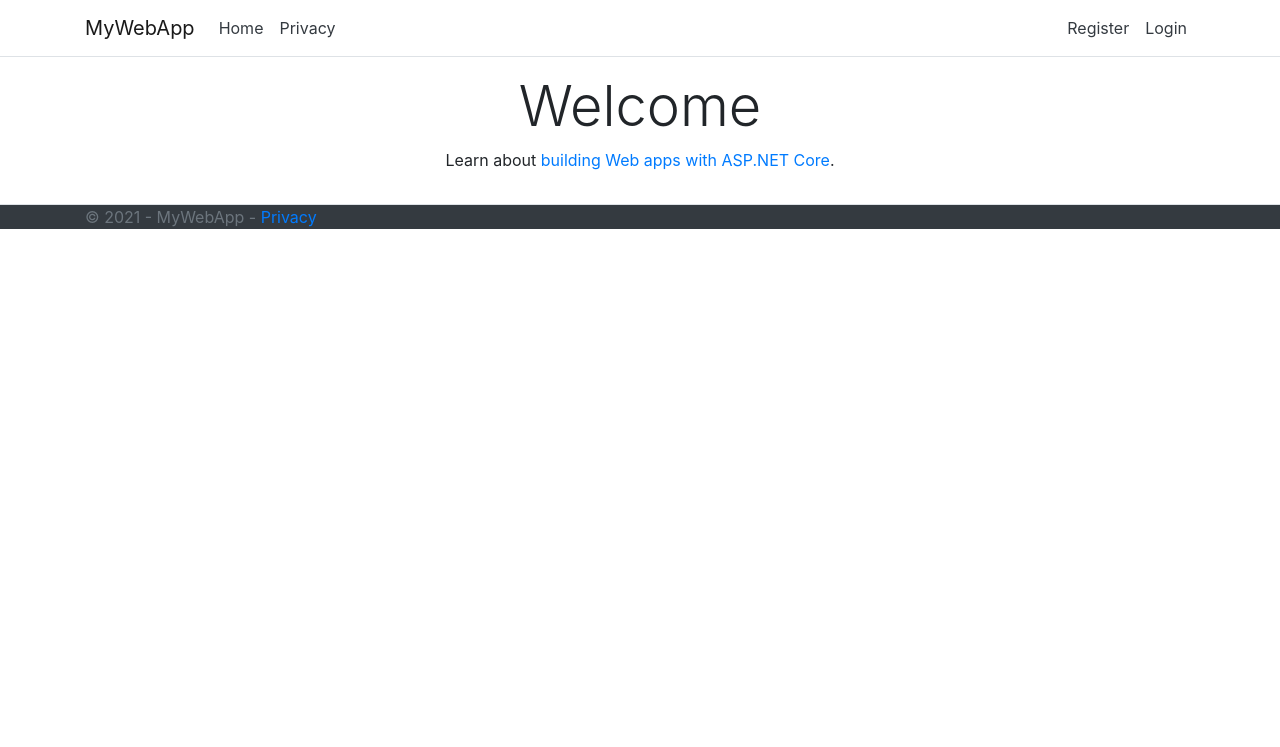
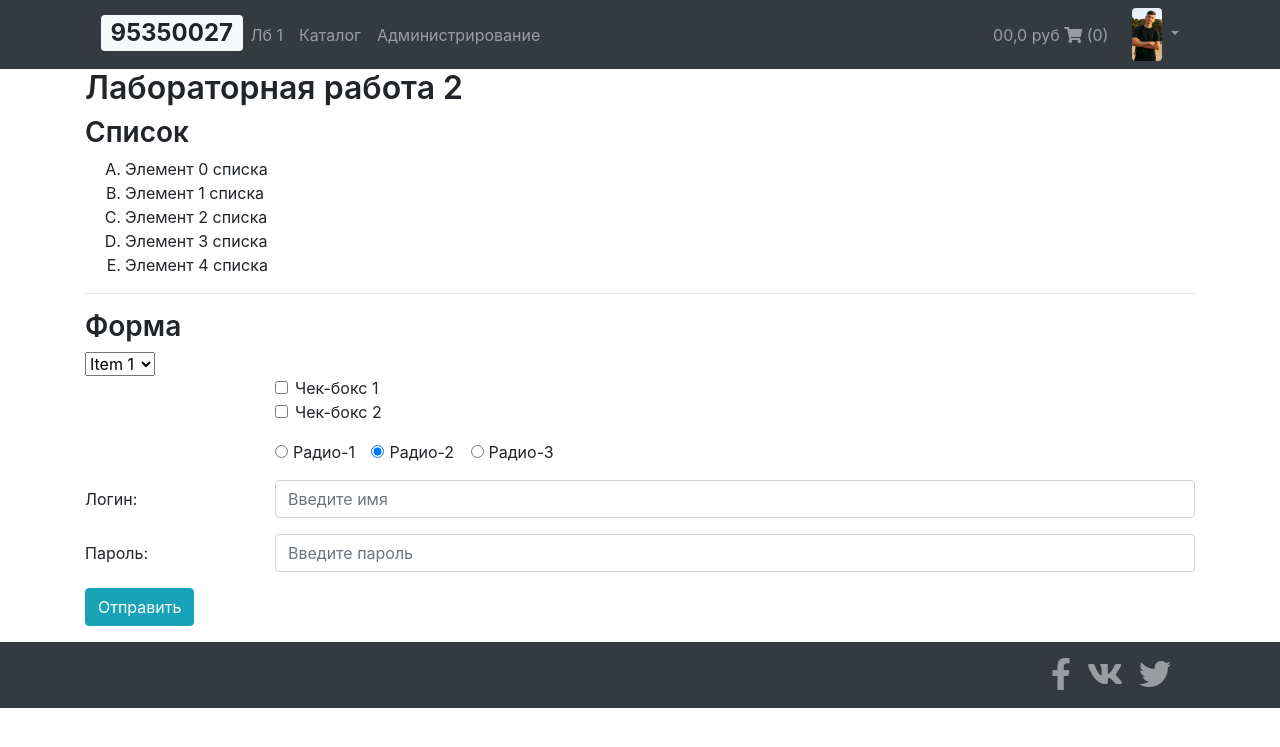
Before and after one commit to AVPa1ly/SCoI, an ASP.NET Core app: page / in a window 1280 px wide. Shown: the top 747 px of the page. Run offline with ASP.NET Core 8, Linux system fonts and the light colour scheme; some libraries are stand-ins or nearby versions; some web fonts are replaced.

Commit message:
Complete Lab2 tasks

```diff
--- a/MyWebApp/MyWebApp/Controllers/HomeController.cs
+++ b/MyWebApp/MyWebApp/Controllers/HomeController.cs
@@ -1,37 +1,35 @@
 using Microsoft.AspNetCore.Mvc;
-using Microsoft.Extensions.Logging;
-using MyWebApp.Models;
+using Microsoft.AspNetCore.Mvc.Rendering;
 using System;
 using System.Collections.Generic;
-using System.Diagnostics;
 using System.Linq;
 using System.Threading.Tasks;
 
 namespace MyWebApp.Controllers
 {
+    public class ListDemo
+    {
+        public int ListItemValue { get; set; }
+        public string ListItemText { get; set; }
+    }
+
     public class HomeController : Controller
     {
-        private readonly ILogger<HomeController> _logger;
-
-        public HomeController(ILogger<HomeController> logger)
+        private List<ListDemo> _listDemo;
+        public HomeController()
         {
-            _logger = logger;
+            _listDemo = new List<ListDemo>
+            {
+                new ListDemo{ListItemValue=1, ListItemText="Item 1"},
+                new ListDemo{ListItemValue=2, ListItemText="Item 2"},
+                new ListDemo{ListItemValue=3, ListItemText="Item 3"},
+            };
         }
-
         public IActionResult Index()
         {
+            ViewData["Text"] = "Лабораторная работа 2";
+            ViewData["Lst"] = new SelectList(_listDemo, "ListItemValue", "ListItemText");
             return View();
-        }
-
-        public IActionResult Privacy()
-        {
-            return View();
-        }
-
-        [ResponseCache(Duration = 0, Location = ResponseCacheLocation.None, NoStore = true)]
-        public IActionResult Error()
-        {
-            return View(new ErrorViewModel { RequestId = Activity.Current?.Id ?? HttpContext.TraceIdentifier });
         }
     }
 }
--- a/MyWebApp/MyWebApp/Startup.cs
+++ b/MyWebApp/MyWebApp/Startup.cs
@@ -35,6 +35,7 @@ namespace MyWebApp
             services.AddDefaultIdentity<IdentityUser>(options => options.SignIn.RequireConfirmedAccount = true)
                 .AddEntityFrameworkStores<ApplicationDbContext>();
             services.AddControllersWithViews();
+            services.AddRazorPages();
         }
 
         // This method gets called by the runtime. Use this method to configure the HTTP request pipeline.
--- a/MyWebApp/MyWebApp/Views/Home/Index.cshtml
+++ b/MyWebApp/MyWebApp/Views/Home/Index.cshtml
@@ -1,8 +1,67 @@
+
 @{
-    ViewData["Title"] = "Home Page";
+    ViewData["Title"] = "Главная страница";
 }
 
-<div class="text-center">
-    <h1 class="display-4">Welcome</h1>
-    <p>Learn about <a href="https://docs.microsoft.com/aspnet/core">building Web apps with ASP.NET Core</a>.</p>
-</div>
+<h2>@ViewData["Text"]</h2>
+<h3>Список</h3>
+<ol type="A">
+    @for (int i = 0; i < 5; i++)
+    {
+        <li>Элемент @i списка</li>
+    }
+</ol>
+<hr />
+<h3>Форма</h3>
+<form method="post">
+    <select asp-items="@ViewData["Lst"] as SelectList"></select>
+    <fieldset class="form-group">
+        <div class="row">
+            <div class="col-sm-10 offset-sm-2">
+                <div class="form-check">
+                    <input class="form-check-input" type="checkbox" name="chk1" id="checkbox1" value="on" />
+                    <label class="form-check-label" for="checkbox1">Чек-бокс 1</label>
+                </div>
+                <div class="form-check">
+                    <input class="form-check-input" type="checkbox" name="chk2" id="checkbox2" value="on" />
+                    <label class="form-check-label" for="checkbox2">Чек-бокс 2</label>
+                </div>
+            </div>
+        </div>
+    </fieldset>
+    <fieldset class="form-group">
+        <div class="row">
+            <div class="col-sm-10 offset-sm-2">
+                <div class="form-check form-check-inline">
+                    <input class="form-check-input" type="radio" name="radio" id="radio1" value="1" />
+                    <label class="form-check-label" for="radio1">Радио-1</label>
+                </div>
+                <div class="form-check form-check-inline">
+                    <input class="form-check-input" type="radio" name="radio" id="radio2" value="2" checked />
+                    <label class="form-check-label" for="radio2">Радио-2</label>
+                </div>
+                <div class="form-check form-check-inline">
+                    <input class="form-check-input" type="radio" name="radio" id="radio3" value="3" />
+                    <label class="form-check-label" for="radio3">Радио-3</label>
+                </div>
+            </div>
+        </div>
+    </fieldset>
+    <div class="form-group">
+        <div class="row">
+            <label class="col-form-label col-sm-2" for="login">Логин:</label>
+            <div class="col-sm-10">
+                <input class="form-control" type="text" name="login" id="loginField" placeholder="Введите имя" />
+            </div>
+        </div>
+    </div>
+    <div class="form-group row">
+        <label class="col-form-label col-sm-2" for="password">Пароль:</label>
+        <div class="col-sm-10">
+            <input class="form-control" type="password" name="password" id="passwordField" placeholder="Введите пароль" />
+        </div>
+    </div>
+    <div class="form-group row col-sm-12">
+        <button class="btn btn-info" type="submit">Отправить</button>
+    </div>
+</form>
--- a/MyWebApp/MyWebApp/Views/Home/Privacy.cshtml
+++ /dev/null
@@ -1,6 +0,0 @@
-@{
-    ViewData["Title"] = "Privacy Policy";
-}
-<h1>@ViewData["Title"]</h1>
-
-<p>Use this page to detail your site's privacy policy.</p>
--- a/MyWebApp/MyWebApp/Views/Shared/_Layout.cshtml
+++ b/MyWebApp/MyWebApp/Views/Shared/_Layout.cshtml
@@ -3,44 +3,71 @@
 <head>
     <meta charset="utf-8" />
     <meta name="viewport" content="width=device-width, initial-scale=1.0" />
-    <title>@ViewData["Title"] - MyWebApp</title>
+    <title>@ViewData["Title"]</title>
     <link rel="stylesheet" href="~/lib/bootstrap/dist/css/bootstrap.min.css" />
     <link rel="stylesheet" href="~/css/site.css" />
+    <link rel="stylesheet" href="~/font-awesome/css/all.min.css" />
 </head>
 <body>
     <header>
-        <nav class="navbar navbar-expand-sm navbar-toggleable-sm navbar-light bg-white border-bottom box-shadow mb-3">
         <div class="container">
-                <a class="navbar-brand" asp-area="" asp-controller="Home" asp-action="Index">MyWebApp</a>
-                <button class="navbar-toggler" type="button" data-toggle="collapse" data-target=".navbar-collapse" aria-controls="navbarSupportedContent"
-                        aria-expanded="false" aria-label="Toggle navigation">
-                    <span class="navbar-toggler-icon"></span>
-                </button>
-                <div class="navbar-collapse collapse d-sm-inline-flex justify-content-between">
-                    <ul class="navbar-nav flex-grow-1">
-                        <li class="nav-item">
-                            <a class="nav-link text-dark" asp-area="" asp-controller="Home" asp-action="Index">Home</a>
-                        </li>
-                        <li class="nav-item">
-                            <a class="nav-link text-dark" asp-area="" asp-controller="Home" asp-action="Privacy">Privacy</a>
-                        </li>
-                    </ul>
-                    <partial name="_LoginPartial" />
+            <nav class="navbar navbar-expand-md navbar-dark bg-dark">
+                <h2><a class="badge badge-light" href="#">95350027</a></h2>
+
+                <div class="navbar-nav">
+                    <a class="nav-item nav-link" asp-controller="Home" asp-action="Index">Лб 1</a>
+                    <a class="nav-item nav-link" asp-controller="Product" asp-action="Index">Каталог</a>
+                    <a class="nav-item nav-link" asp-area="Admin" asp-page="/Index">Администрирование</a>
+                </div>
+
+                <a asp-controller="Cart" asp-action="Index" class="navbar-text ml-auto">
+                    00,0 руб <span class="fas fa-shopping-cart nav-color"></span> (0)
+                </a>
+
+                <div class="dropdown ml-4 nav-color">
+                    <div class="dropdown-toggle" id="dropdownMenuButton"
+                         data-toggle="dropdown" aria-haspopup="true"
+                         aria-expanded="false">
+                        <img src="images/avatar.jpg" width="30"
+                             alt="User" class="rounded" />
+                    </div>
+                    <div class="dropdown-menu"
+                         aria-labelledby="dropdownMenuButton">
+                        <div class="dropdown-item-text">
+                            <img src="images/avatar.jpg" width="50"
+                                 alt="User" class="rounded" />
+                            user@mail.ru
+                        </div>
+                        <div class="dropdown-divider"></div>
+                        <a class="dropdown-item" asp-controller="Product" asp-action="UserProducts">Мои товары</a>
+                        <a class="dropdown-item" asp-area="Identity" asp-page="/Account/Logout">Выход</a>
                     </div>
                 </div>
             </nav>
+        </div>
     </header>
-    <div class="container">
-        <main role="main" class="pb-3">
+    <main class="container">
         @RenderBody()
     </main>
+    <footer>
+        <div class="container">
+            <div class="navbar navbar-dark navbar-expand-md bg-dark">
+                <div class="navbar-nav ml-auto">
+                    <a class="nav-item nav-link" href="http://www.facebook.com">
+                        <span class="fab fa-facebook-f fa-2x"></span>
+                    </a>
+                    <a class="nav-item nav-link" href="http://www.vk.com">
+                        <span class="fab fa-vk fa-2x"></span>
+                    </a>
+                    <a class="nav-item nav-link" href="http://www.twitter.com">
+                        <span class="fab fa-twitter fa-2x"></span>
+                    </a>
                 </div>
-
-    <footer class="border-top footer text-muted">
-        <div class="container">
-            &copy; 2021 - MyWebApp - <a asp-area="" asp-controller="Home" asp-action="Privacy">Privacy</a>
+            </div>
         </div>
     </footer>
+    <script src="lib/jquery/dist/jquery.js"></script>
+    <script src="lib/bootstrap/dist/js/bootstrap.bundle.js"></script>
     <script src="~/lib/jquery/dist/jquery.min.js"></script>
     <script src="~/lib/bootstrap/dist/js/bootstrap.bundle.min.js"></script>
     <script src="~/js/site.js" asp-append-version="true"></script>
--- a/MyWebApp/MyWebApp/Views/_ViewStart.cshtml
+++ b/MyWebApp/MyWebApp/Views/_ViewStart.cshtml
@@ -1,3 +1,3 @@
 @{
-    Layout = "_Layout";
+    Layout = "~/Views/Shared/_Layout.cshtml";
 }
```
Also changed, not shown: MyWebApp/MyWebApp/MyWebApp.csproj. Lines whose indentation alone changed are shown as unchanged.
